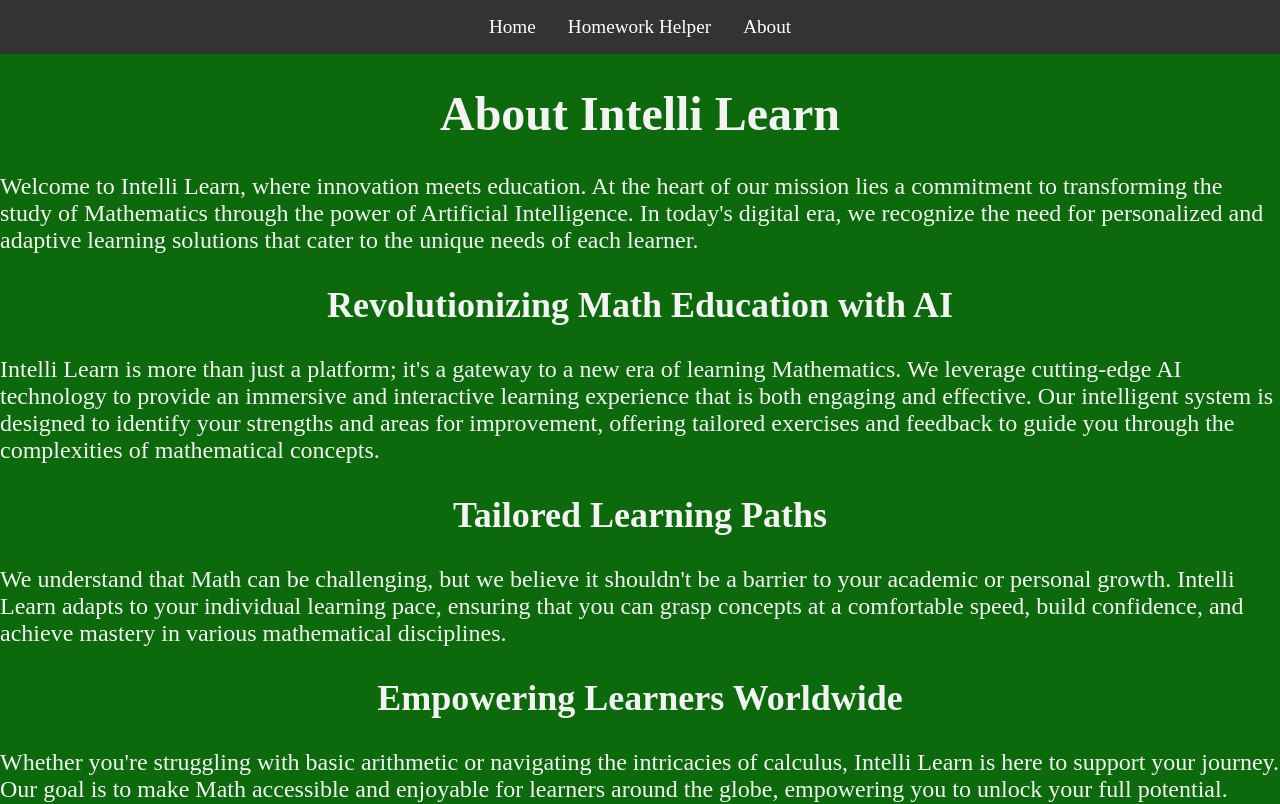
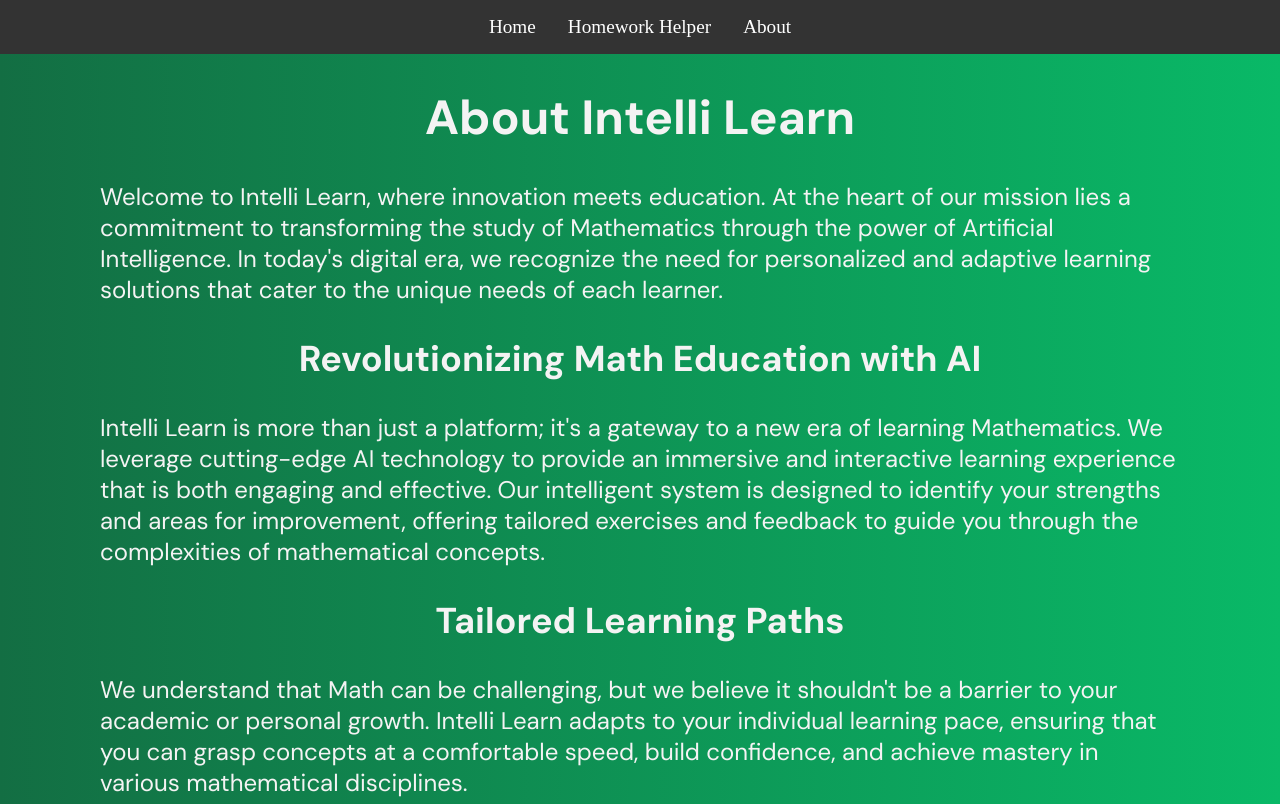
Before and after one commit to IanDBrown/henHacks2024, a React (Vite) app in the folder frontend/: page /about in a window 1280 px wide. Shown: the top 804 px of the page. Built offline with nearby package versions, Linux system fonts and the light colour scheme; a web font is replaced by a local one.

Commit message:
changed aboutme and bg

```diff
--- a/frontend/src/css/App.css
+++ b/frontend/src/css/App.css
@@ -3,7 +3,7 @@
 @import url("https://fonts.googleapis.com/css2?family=Noto+Sans+KR:wght@100..900&display=swap");
 
 body {
-	background-color: rgb(12, 105, 12);
+	background-image: linear-gradient(to right, rgb(19, 110, 67) , rgb(9, 185, 103));
 	/*overflow: hidden;*/
 }
 
@@ -77,8 +77,11 @@ body {
 }
 
 .about {
-	color: #f4f3f3;
-	font-size: 24px;
+  color: #f4f3f3;
+  font-size: 24px;
+  font-family: "DM Sans", sans-serif;
+  padding-left: 100px; /* Add padding to the left */
+  padding-right: 100px; /* Add padding to the right */
 }
 
 .about h1,
```
